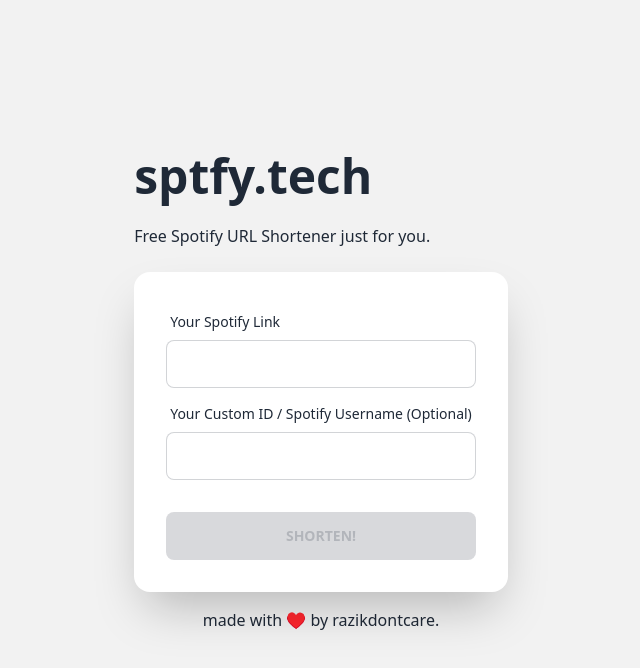
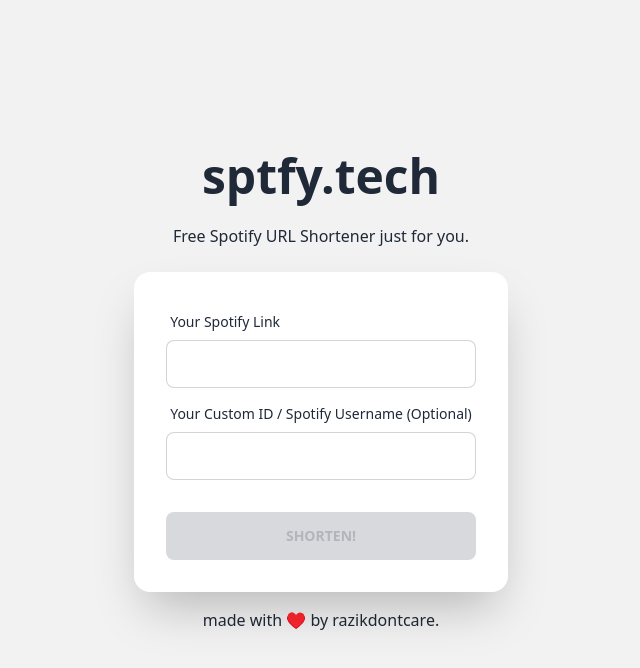
Before and after one commit to razikdontcare/sptfy, a Next.js app: page / in a window 1280 px wide. Shown: the top 668 px of the page, without its empty margins (319-959 px from the left). Built offline with nearby package versions, Linux system fonts and the light colour scheme.

Commit message:
fixing layout 3rd

```diff
--- a/pages/index.jsx
+++ b/pages/index.jsx
@@ -81,7 +81,7 @@
       <div className="hero min-h-screen bg-base-200">
         <div className="hero-content">
           <div className="max-w-md">
-            <div className="text-center lg:text-left">
+            <div className="text-center">
               <h1 className="text-5xl font-bold">sptfy.tech</h1>
               <p className="py-6">Free Spotify URL Shortener just for you.</p>
             </div>
```
